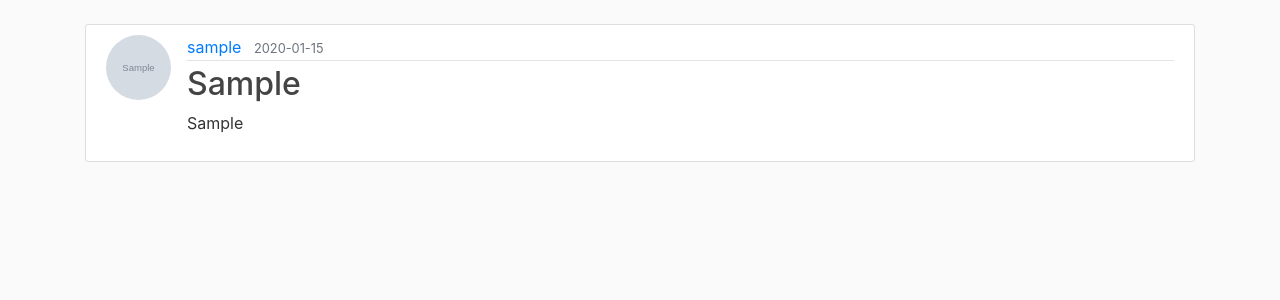
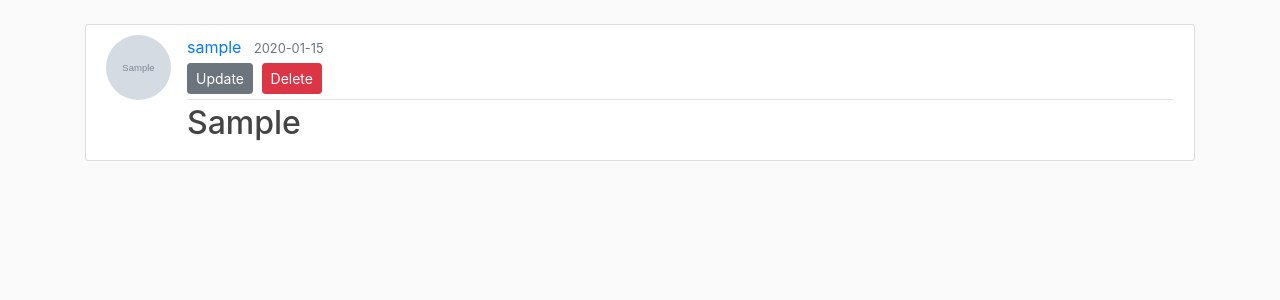
Before and after one commit to trjahnke/corgi_texter, a Flask app: page /home in a window 1280 px wide. Shown: the part 56-356 px from the top of the page. Run offline with Flask 2, Linux system fonts and the light colour scheme; a user stored in the database is signed in; tables that the repository leaves empty hold one stand-in row (values such as "Sample post"); grey boxes marked "Sample" are stand-in pictures; some libraries are stand-ins or nearby versions.

Commit message:
removed source line and changed href for fact to go to source url

```diff
--- a/corgiTexter/templates/home.html
+++ b/corgiTexter/templates/home.html
@@ -8,9 +8,34 @@
                 <div class="article-metadata">
                     <a class="mr-2" href="#">{{ post.author.username }}</a>
                     <small class="text-muted">{{ post.date_posted.strftime('%Y-%m-%d') }}</small>
+                    {% if post.author == current_user %}
+                        <div>
+                            <a class="btn btn-secondary btn-sm mt-1 mb-1" href="{{ url_for('update_post', post_id=post.id) }}">Update</a>
+                            <button type="button" class="btn btn-danger btn-sm m-1" data-toggle="modal" data-target="#deleteModal">Delete</button>
+                             <!-- Modal -->
+                            <div class="modal fade" id="deleteModal" tabindex="-1" role="dialog"
+                                    aria-labelledby="deleteModalLabel" aria-hidden="true">
+                                <div class="modal-dialog" role="document">
+                                    <div class="modal-content">
+                                        <div class="modal-header">
+                                            <h5 class="modal-title" id="deleteModalLabel">Delete Post?</h5>
+                                            <button type="button" class="close" data-dismiss="modal" aria-label="Close">
+                                            <span aria-hidden="true">&times;</span>
+                                            </button>
+                                        </div>
+                                        <div class="modal-footer">
+                                            <button type="button" class="btn btn-secondary" data-dismiss="modal">Close</button>
+                                            <form action="{{ url_for('delete_post', post_id=post.id) }}" method="POST">
+                                            <input type="submit" class="btn-danger btn" value="Delete">
+                                            </form>
+                                        </div>
+                                    </div>
+                                </div>
+                            </div>
+                        </div>
+                    {% endif %}
                 </div>
-                <h2><a class="article-title" href="{{ url_for('post', post_id=post.id) }}">{{ post.fact }}</a></h2>
-                <p class="article-content">{{ post.source }}</p>
+                <h2><a class="article-title" href="{{ post.source }}">{{ post.fact }}</a></h2>
         	</div>
         </article>
     {% endfor %}
```
